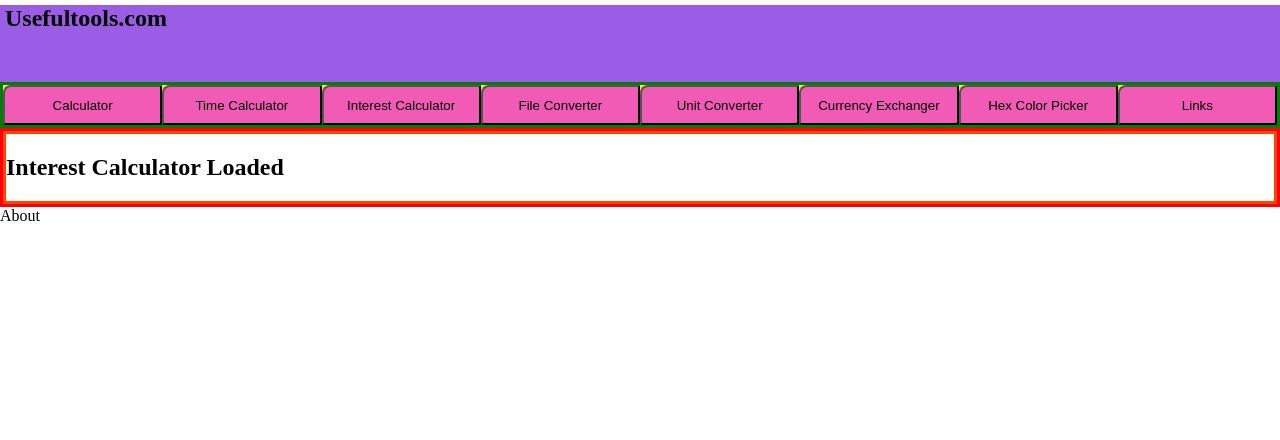
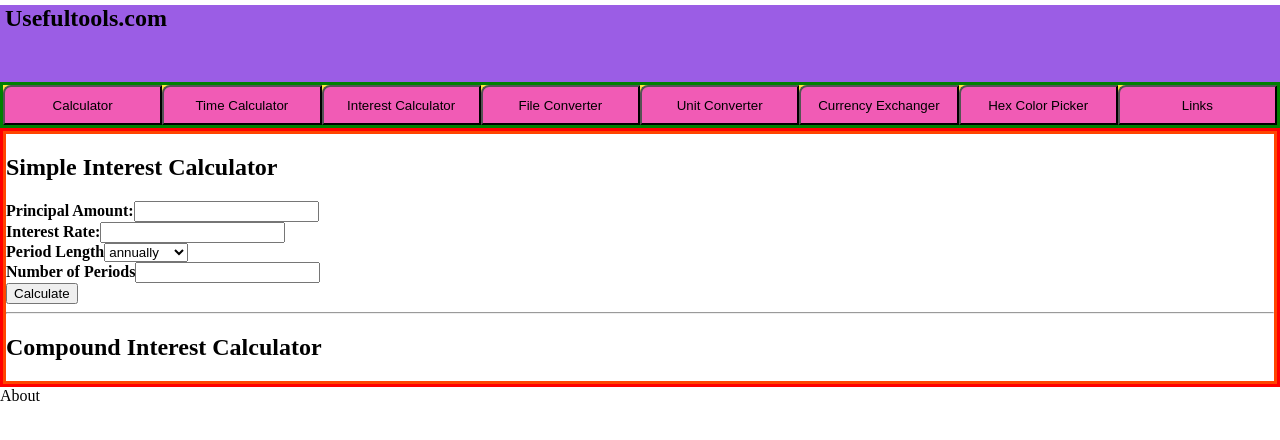
Before and after one commit to adamnnoli/usefultools, a Vue app: page / in a window 1280 px wide. Both pictures are taken after a click on the button "Interest Calculator". Shown: the top 440 px of the page. Built offline with nearby package versions, Linux system fonts and the light colour scheme.

Commit message:
Added HTML for Simple Interest calculator

```diff
--- a/src/components/tools/interestCalculator.vue
+++ b/src/components/tools/interestCalculator.vue
@@ -1,16 +1,57 @@
 <template>
   <div id="interestCalculator">
-    <h2>Interest Calculator Loaded</h2>
+    <div id="simpleInterest">
+      <h2>Simple Interest Calculator</h2>
+      <div class="interestSection">
+        <h4>Principal Amount:</h4>
+        <input type="number" id="simplePrincipal" />
+      </div>
+      <div class="interestSection">
+        <h4>Interest Rate:</h4>
+        <input type="number" id="simpleRate" />
+      </div>
+      <div class="interestSection">
+        <h4>Period Length</h4>
+        <select v-model="simpleFrequency">
+          <option v-for="freq in frequencies" :key="freq">{{ freq }}</option>
+        </select>
+      </div>
+      <div class="interestSection">
+        <h4>Number of Periods</h4>
+        <input type="number" id="simplePeriods" />
+      </div>
+      <button>Calculate</button>
+      <hr>
+    </div>
+    <div id="compoundInterest">
+      <h2>Compound Interest Calculator</h2>
+    </div>
   </div>
 </template>
 
 <script>
 export default {
-  name: "interestCalculator"
+  name: "interestCalculator",
+  data() {
+    return {
+      frequencies: [
+        "annually",
+        "monthly",
+        "quarterly",
+        "weekly",
+        "bi-monthly",
+        "daily"
+      ],
+      simpleFrequency: "annually"
+    };
+  }
 };
 </script>
 <style scoped>
 #interestCalculator {
   border: solid orangered;
 }
+h4 {
+  display: inline;
+}
 </style>
```
